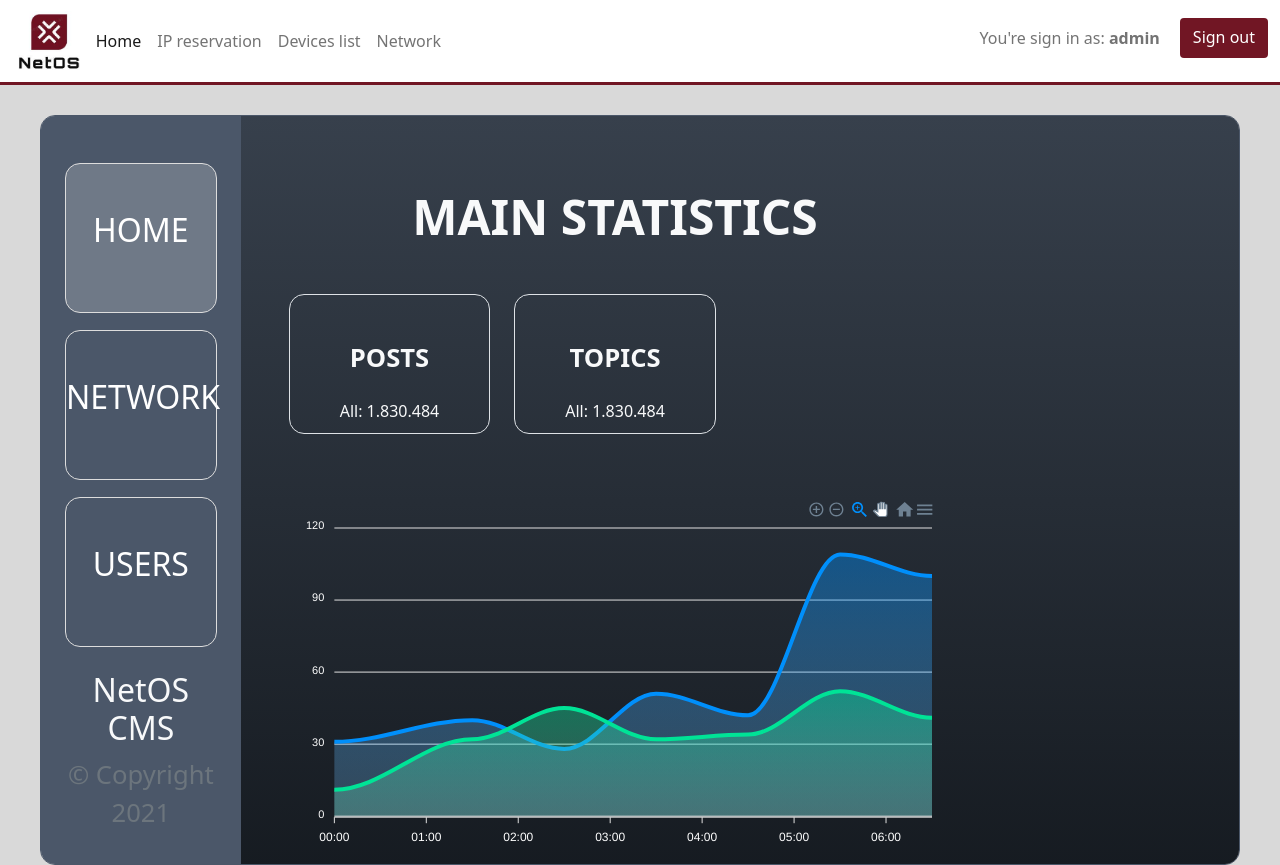
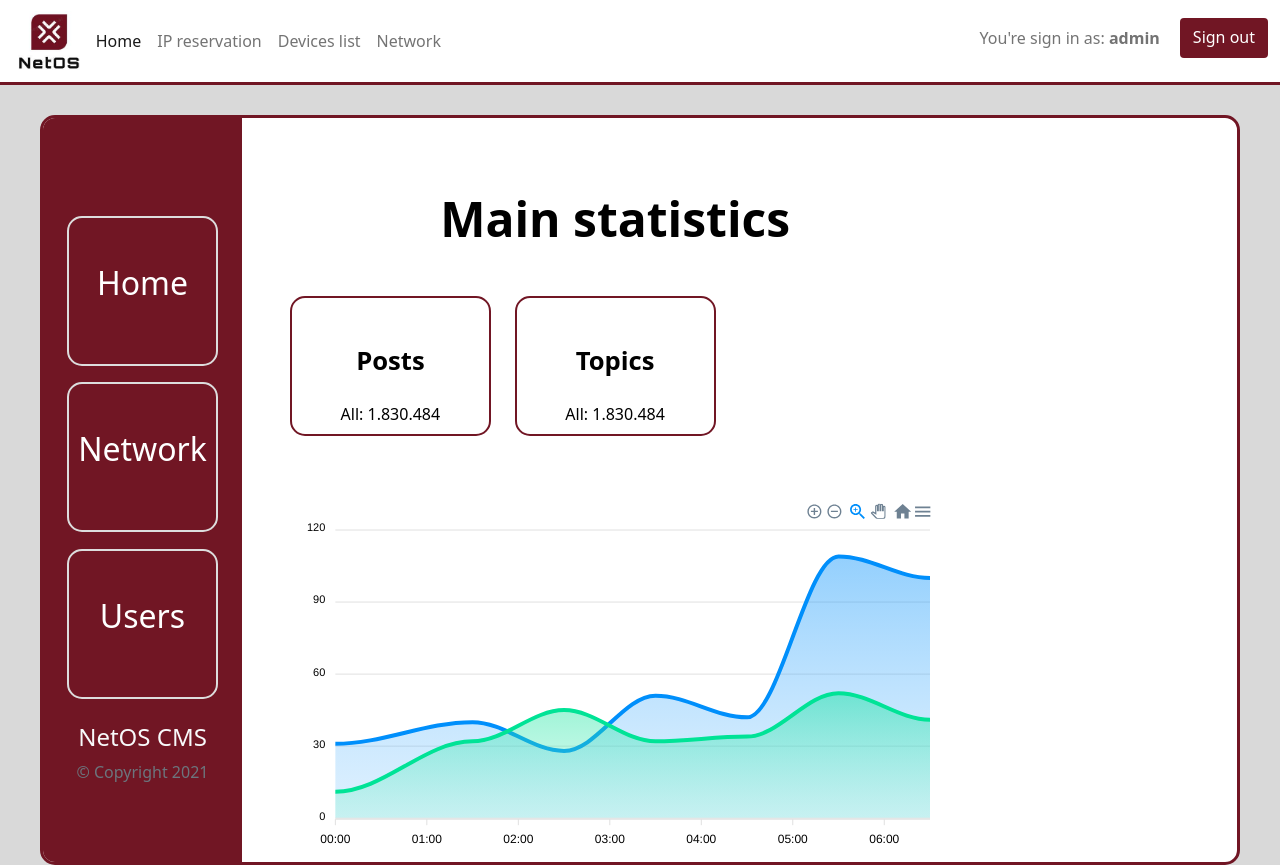
Before and after one commit to netoperatingsystem/Monitoring, a Django app: page / in a window 1280 px wide. Run offline with Django 3.2, Linux system fonts and the light colour scheme; a user stored in the database is signed in; some libraries are stand-ins or nearby versions.

Commit message:
changes in main panel look

```diff
--- a/netos/static/netos/style.css
+++ b/netos/static/netos/style.css
@@ -3,6 +3,7 @@
 :root {
     --interface-color: #711624;
     --background-color: #D9D9D9;
+    --active-color: #B12238;
 }
 
 body{
@@ -13,6 +14,12 @@
     margin: 10px 0 0 0;
     background-color: var(--interface-color);
     color: white;
+    transition: background-color .3s;
+}
+
+.btn:hover{
+    color: white;
+    background-color: var(--active-color);
 }
 
 .wrapper-index, .wrapper-login {
@@ -57,28 +64,38 @@
     color: black;
 }
 
-.active {
-    background-color: rgba(255, 255, 255, .2);
-}
+/*.active {*/
+/*    background-color: var(--active-color);*/
+/*}*/
 
 .panel {
-    align-items: center;
+    /*align-items: center;*/
     width: 1200px;
     height: 750px;
-    border: 1px solid #4B5769;
-    border-radius: 15px;
     overflow: hidden;
     margin: 30px auto 0 auto;
+    border-style: solid;
+    border-radius: 15px;
+    border-width: 3px;
+    border-color: var(--interface-color);
+    background-color: white;
 }
 
 .panel-left {
     display: flex;
     flex-direction: column;
     justify-content: center;
-    background-color: #4B5769;
+    /*background-color: #4B5769;*/
+    background-color: var(--interface-color);
 }
 .panel-right {
-    background-image: linear-gradient(180deg, rgba(55, 64, 76, 1) 0%, rgba(21, 26, 32, 1) 100%);
+    /*background-image: linear-gradient(180deg, rgba(55, 64, 76, 1) 0%, rgba(21, 26, 32, 1) 100%);*/
+    /*background-color: white;*/
+
+
+    /*margin-left: 40px;*/
+    /*max-width: 965px;*/
+
 }
 
 /* ------------------------ */
@@ -87,7 +104,7 @@
     flex-direction: column;
     justify-content: center;
     align-items: center;
-    height: 160px;
+    height: 1600px;
     color: #fff;
 }
 
@@ -120,12 +137,13 @@
     height: 30%;
     color: #fff;
     text-decoration: none;
-    border: 1px solid #ddd;
+    border: 2px solid #ddd;
     border-radius: 15px;
+    transition: background-color .3s;
 }
 
 .menu a:hover {
-    background-image: linear-gradient(160deg, rgba(0, 110, 255, .25) 0%, rgba(9, 255, 0, 0.25) 100%);
+    background-color: var(--active-color);
 }
 
 .menu-item i {
@@ -135,41 +153,49 @@
 
 .menu-item p {
     font-size: 2rem;
-    text-transform: uppercase;
+    /*text-transform: uppercase;*/
 }
 
 .info-box h3 {
-    font-size: 2rem;
+    font-size: 1.5rem;
 }
 
 .info-box p {
-    font-size: 1.6rem;
+    font-size: 1rem;
 }
 /* ------------------------ */
 
 .main-stats h1 {
+    /*align-items: center;*/
     font-size: 3rem;
-    text-transform: uppercase;
+    /*text-transform: uppercase;*/
     font-weight: bold;
+    color: black;
 }
 
 .main-stat-box {
     height: 140px;
     border-radius: 15px;
+    border-style: solid;
+    border-width: 2px;
+    border-color: var(--interface-color);
+    /*border-color: red;*/
     transition: background-color .3s;
+    color: black;
 }
 
 .main-stat-box:hover {
-    background-color: rgba(255, 255, 255, .08);
+    /*background-color: rgba(255, 255, 255, .08);*/
+    background-color: var(--background-color);
 }
 
 .main-stat-box h3 {
     margin-bottom: 1em;
     font-size: 1.6rem;
-    text-transform: uppercase;
+    /*text-transform: uppercase;*/
     font-weight: bold;
 }
 
 .main-stat-box p {
-    font-size: 1.0rem;
+    font-size: 1rem;
 }
--- a/netos/templates/netos/index.html
+++ b/netos/templates/netos/index.html
@@ -10,7 +10,7 @@
     <link rel="stylesheet" type="text/css" href="{% static 'netos/style.css' %}"/>
     <title>NetOS</title>
 </head>
-
+<body>
 
 {% if messages %}
     <ul>
@@ -23,11 +23,6 @@
 {% if not user.is_authenticated %}
 
     <meta http-equiv="refresh" content="0; url=login"/>
-    {#          <div class="sign-in">#}
-    {#          <img src="/static/resources/logo.PNG"></br>#}
-    {##}
-    {#          <a type="button" class="btn" href="{% url 'netos:login' %}">Zaloguj się</a>#}
-    {#          </div>#}
 
 {% else %}
 
@@ -48,7 +43,7 @@
                         <a class="nav-link" href="#">IP reservation</a>
                     </li>
                     <li class="nav-item">
-                        <a class="nav-link" href="#">Devices list</a>
+                        <a class="nav-link" href="{% url 'netos:devices' %}">Devices list</a>
                     </li>
                     <li class="nav-item">
                         <a class="nav-link" href="#">Network</a>
@@ -100,13 +95,13 @@
                         <h1 class="mb-5">Main statistics</h1>
                         <div class="row mb-5">
                             <div class="col-4">
-                                <div class="main-stat-box p-5 border">
+                                <div class="main-stat-box p-5">
                                     <h3>Posts</h3>
                                     <p>All: 1.830.484</p>
                                 </div>
                             </div>
                             <div class="col-4">
-                                <div class="main-stat-box p-5 border">
+                                <div class="main-stat-box p-5">
                                     <h3>Topics</h3>
                                     <p>All: 1.830.484</p>
                                 </div>
@@ -121,6 +116,7 @@
 
 {% endif %}
 
+</body>
 
 <script src="https://cdn.jsdelivr.net/npm/bootstrap@5.0.0-beta1/dist/js/bootstrap.bundle.min.js"
         integrity="sha384-ygbV9kiqUc6oa4msXn9868pTtWMgiQaeYH7/t7LECLbyPA2x65Kgf80OJFdroafW"
@@ -139,16 +135,17 @@
 <script>
     var options = {
         series: [{
-            name: 'Aktywni użytkownicy',
+            name: 'Active users',
             data: [31, 40, 28, 51, 42, 109, 100]
         }, {
-            name: 'Ilość postów',
+            name: 'All posts',
             data: [11, 32, 45, 32, 34, 52, 41]
         }],
         chart: {
             height: 350,
             type: 'area',
-            'foreColor': '#fff'
+            {#'foreColor': '#fff'#}
+            'foreColor': 'black'
         },
         dataLabels: {
             enabled: false
--- a/netos/templates/netos/loginWeb.html
+++ b/netos/templates/netos/loginWeb.html
@@ -10,7 +10,7 @@
     <link rel="stylesheet" type="text/css" href="{% static 'netos/style.css' %}"/>
     <title>NetOS</title>
 </head>
-
+<body>
 <div class="wrapper-login">
 
     <img src="/static/resources/logo.PNG">
@@ -37,7 +37,7 @@
     {% endif %}
 
 </div>
-
+</body>
 <script src="https://cdn.jsdelivr.net/npm/bootstrap@5.0.0-beta1/dist/js/bootstrap.bundle.min.js"
         integrity="sha384-ygbV9kiqUc6oa4msXn9868pTtWMgiQaeYH7/t7LECLbyPA2x65Kgf80OJFdroafW"
         crossorigin="anonymous">
--- a/netos/urls.py
+++ b/netos/urls.py
@@ -12,5 +12,6 @@
     url(r'^$', views.index, name='index'),
     url(r'^login/$', views.loginPage, name='login'),
     url(r'^logout/$', views.logoutPage, name='logout'),
+    url(r'^devices/$', views.devicesPage, name='devices'),
     # url(r'^<str:room_name>/$', views.room, name='room'),
 ]
--- a/netos/views.py
+++ b/netos/views.py
@@ -50,6 +50,12 @@
     # messages.info(request, "Zostałeś wylogowany!")
     return redirect(reverse('netos:index'))
 
+def devicesPage(request):
+    """
+    Devices list page
+    """
+    # return HttpResponse("Aplikacja netOS!")
+    return render(request, 'netos/devices.html')
 
 # chat message
 
```
Also changed, not shown: netos/templates/netos/devices.html (added, +60 -0 lines), db.sqlite3.
